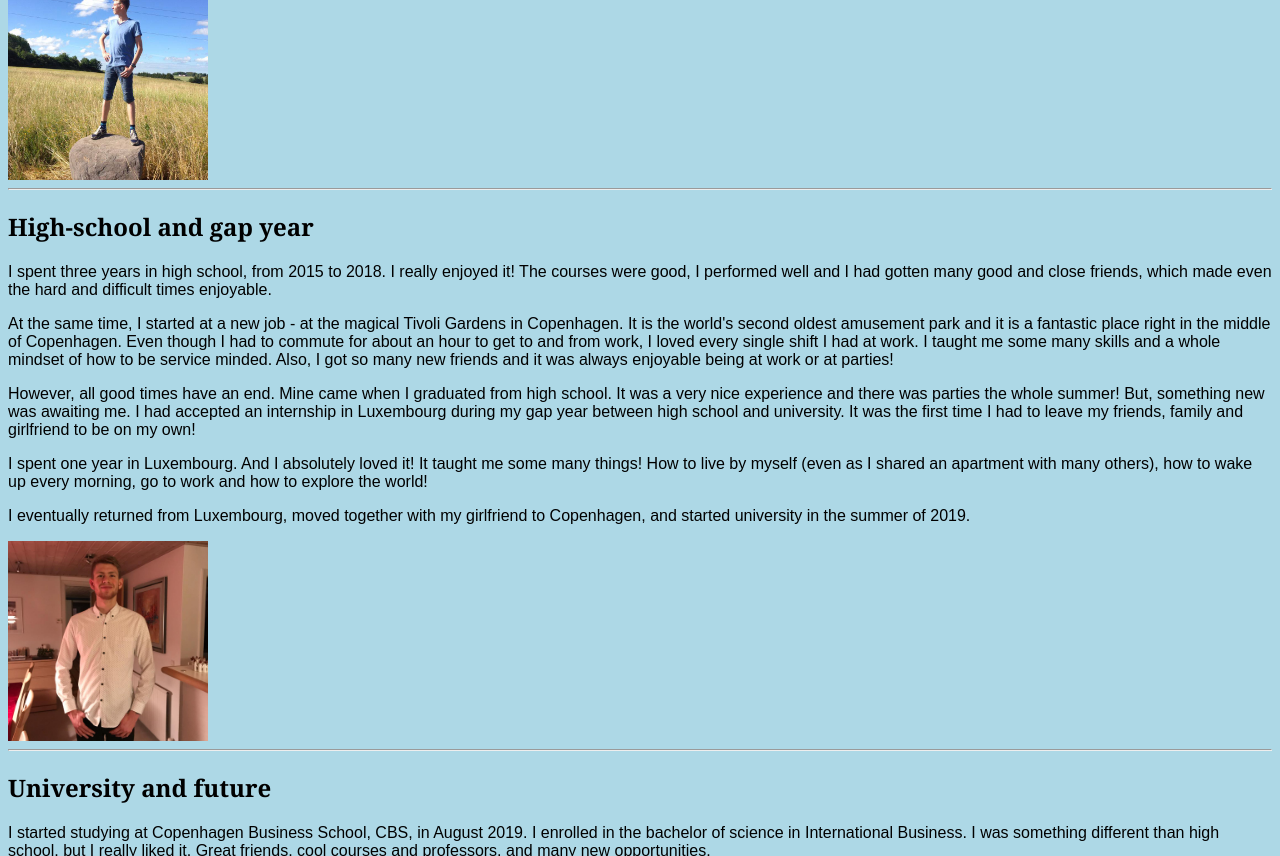
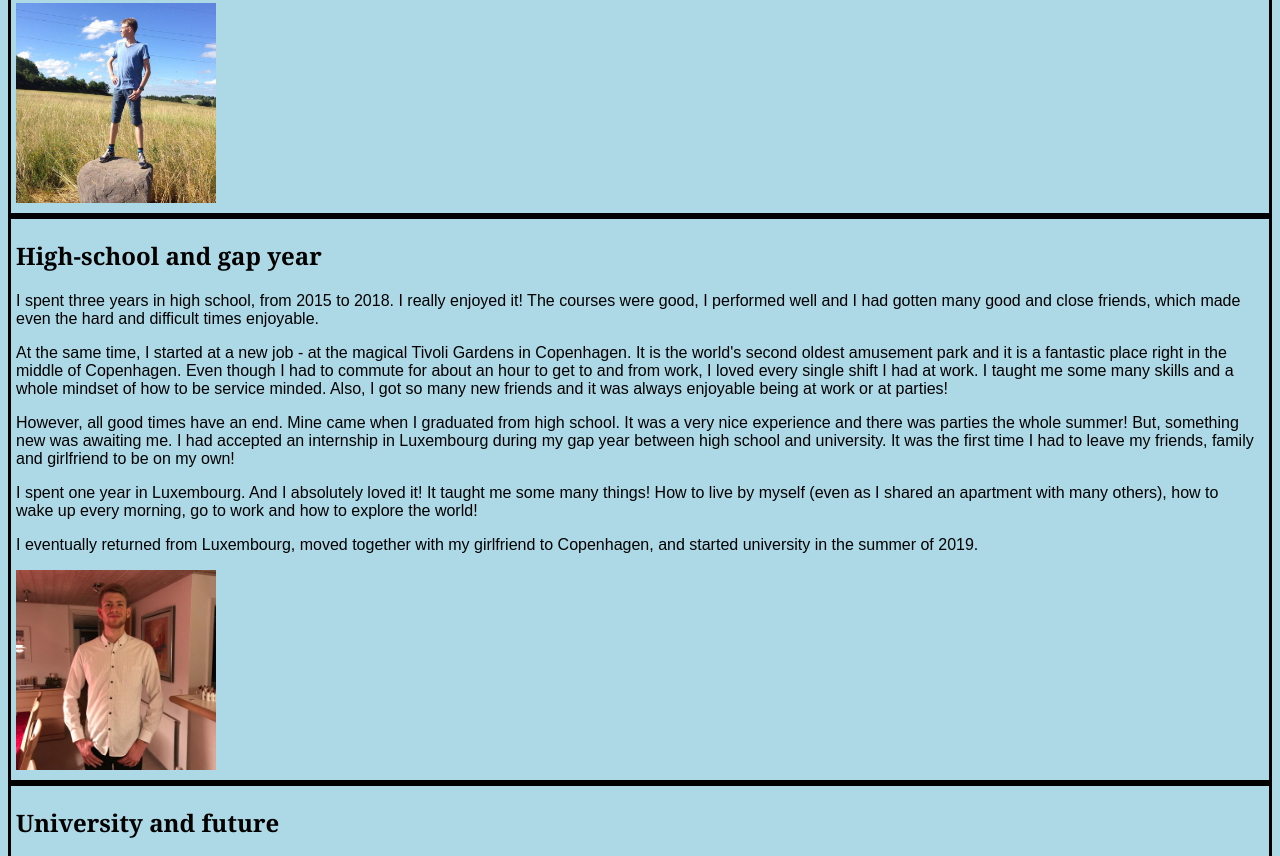
Before and after one commit to JacobWash/My-Website-Project, a plain HTML site: page aboutme.html in a window 1280 px wide. Shown: the part 403-1259 px from the top of the page. Drawn offline with Linux system fonts and the light colour scheme.

Commit message:
Version 4
Small changes, waiting for feedback before submitting

```diff
--- a/aboutme.html
+++ b/aboutme.html
@@ -27,14 +27,16 @@
 
         <main>
             <h1> About me </h1>
-            <article>
+
+            <article class="aboutme">
             <h2> Early Life</h2>
                 <p> I lived my entire childhood in Ringsted with my parents and later also with our dog. Very close to our home was my grandparents' house, where I spent a lot of time. </p>
                 <p> I went to school in the same time and I could bike to school in no time. There is where my interests in bikes and cycling started. </p>
                 <p> I graduated from my secondary education in 2015 - and I had decided well in advanced that I wanted to go "the business way" - starting with attending a business high school. The school was very close to my secondary school so I could keep my old friends, and still bike to school, as well a getting the chance to get to know new people. </p>
                     <img src="Early Life Me.jpg" alt="Jacob Early Pic" width="200px">
-                <hr>
+            </article>
 
+            <article class="aboutme">
             <h2> High-school and gap year</h2>
                 <p> I spent three years in high school, from 2015 to 2018. I really enjoyed it! The courses were good, I performed well and I had gotten many good and close friends, which made even the hard and difficult times enjoyable. </p>
                 <p> At the same time, I started at a new job - at the magical Tivoli Gardens in Copenhagen. It is the world's second oldest amusement park and it is a fantastic place right in the middle of Copenhagen. Even though I had to commute for about an hour to get to and from work, I loved every single shift I had at work. I taught me some many skills and a whole mindset of how to be service minded. Also, I got so many new friends and it was always enjoyable being at work or at parties! </p>
@@ -42,8 +44,9 @@
                 <p> I spent one year in Luxembourg. And I absolutely loved it! It taught me some many things! How to live by myself (even as I shared an apartment with many others), how to wake up every morning, go to work and how to explore the world!
                 <p> I eventually returned from Luxembourg, moved together with my girlfriend to Copenhagen, and started university in the summer of 2019. </p>
                     <img src="High School Me.jpg" alt="Jacob High School Pic" width="200px">
-                <hr>
+            </article>
 
+            <article class="aboutme">
             <h2> University and future</h2>
                 <p> I started studying at Copenhagen Business School, CBS, in August 2019. I enrolled in the bachelor of science in International Business. I was something different than high school, but I really liked it. Great friends, cool courses and professors, and many new opportunities.</p>
                 <p> When moving back to Denmark, I transfered from my job in Luxembourg to the same company in Denmark, working from their Copenhagen office. And this time not as an intern but instead as a student assistant part-time while also managing my studies. I was difficult at times to balance very high workloads at school and at work, while also spending time with family and friends, but I managed and I enjoyed being busy - as long as I kept a structured daily schedule!</p>
--- a/mystyle.css
+++ b/mystyle.css
@@ -35,6 +35,18 @@ div.Resume1, div.Resume2, div.Resume3{
     border-left-style: solid;
     border-right-style: solid;
     border-bottom-style: solid;
+    padding-right: 10px;
+    padding-left: 5px;
+}
+
+article.aboutme{
+    border-top-style: solid;
+    border-left-style: solid;
+    border-right-style: solid;
+    border-bottom-style: solid;
+    padding-right: 10px;
+    padding-left: 5px;
+    padding-bottom: 10px;
 }
 
 a:link{
```
Also changed, not shown: index.html (+1 -1 lines).
